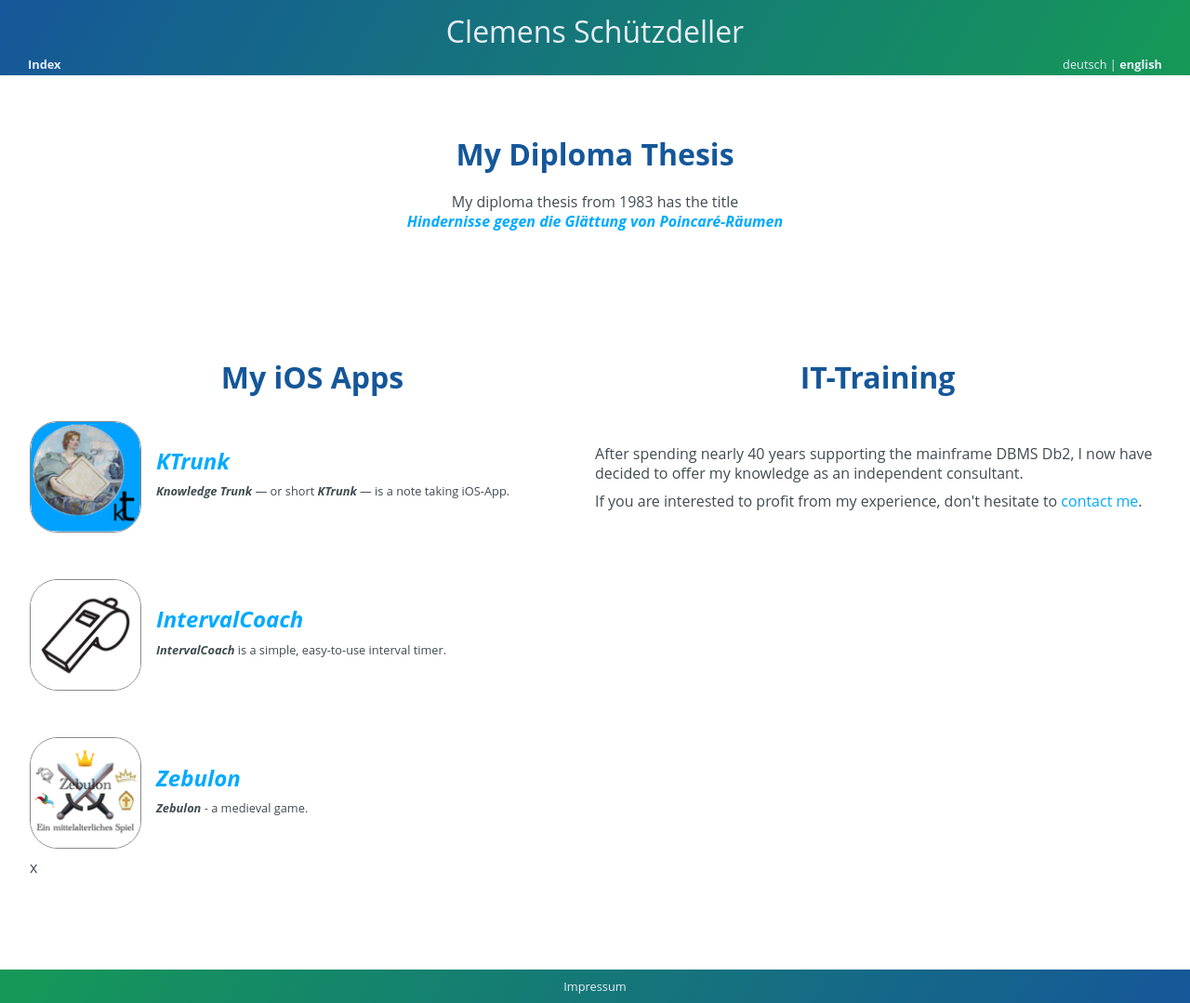
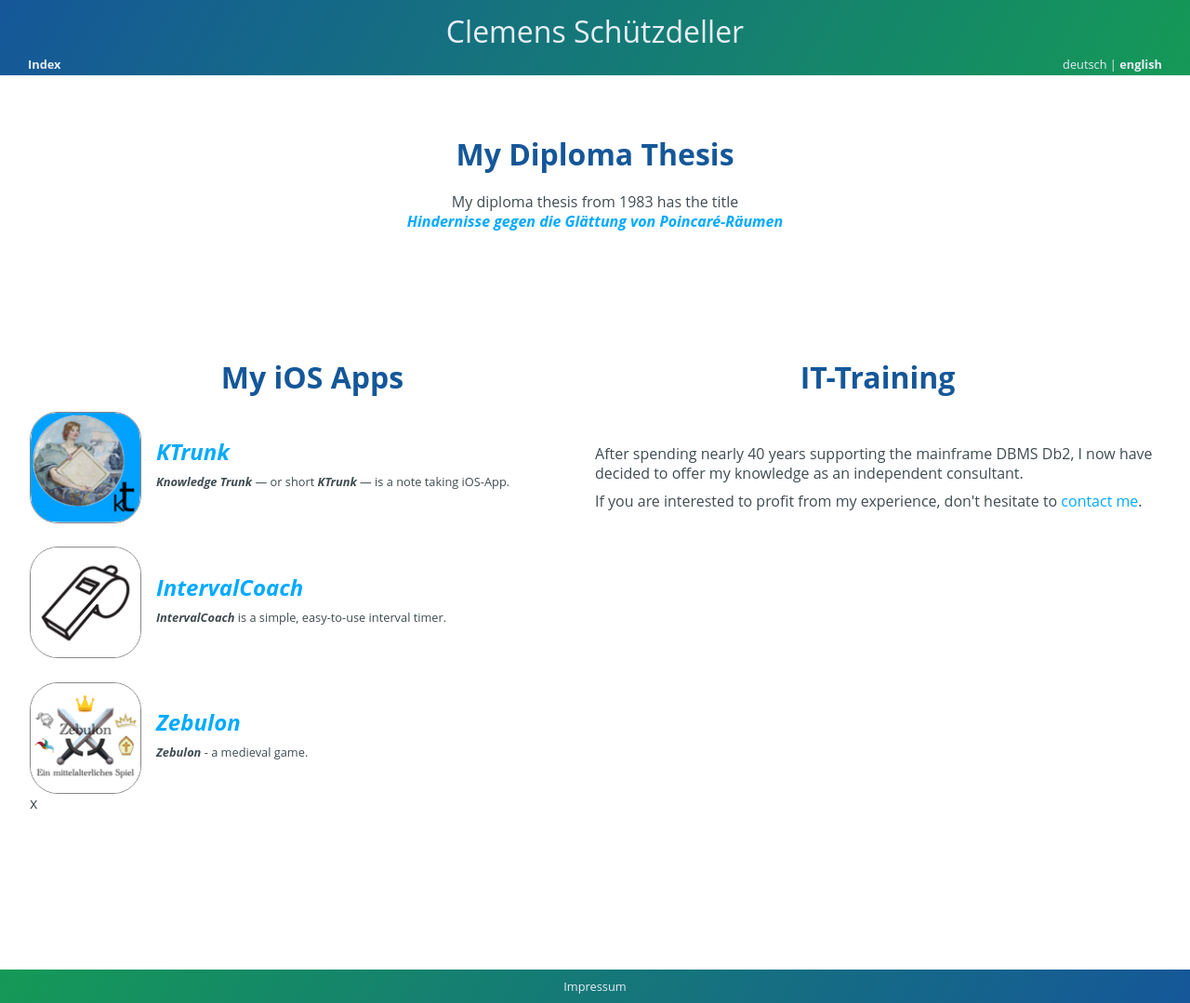
Before and after one commit to cs-LA/home, a Jekyll site: the page built from README.md, in a window 1280 px wide. Shown: the whole page at 93% size. Built offline with Jekyll 4.4.1, drawn with Linux system fonts in a browser that asks for light colours; our own code applies the rules of GitHub Pages for plain Markdown files.

Commit message:
Update default.html

```diff
--- a/_layouts/default.html
+++ b/_layouts/default.html
@@ -156,10 +156,6 @@
         display: none;
       }
 
-      .logoRow {
-        margin-top: 10px;
-        margin-bottom: 10px;
-      }
       .logoColumn {
         float: left;
         height: 120px;
@@ -193,11 +189,6 @@
         line-height: 1.2;
         display: inline-block;
         vertical-align: middle;
-      }
-      .logoRow:after {
-        content: "";
-        display: table;
-        clear: both;
       }
 
       .hint {
```
